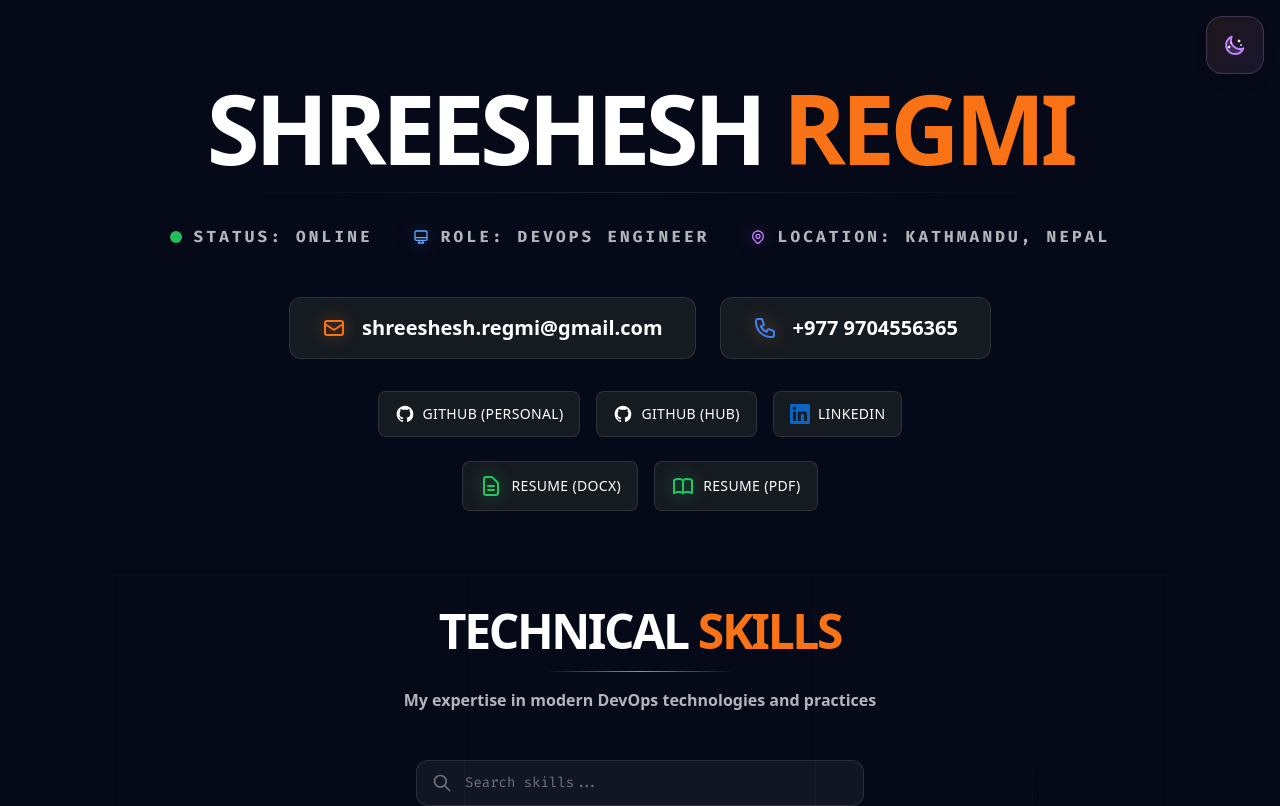
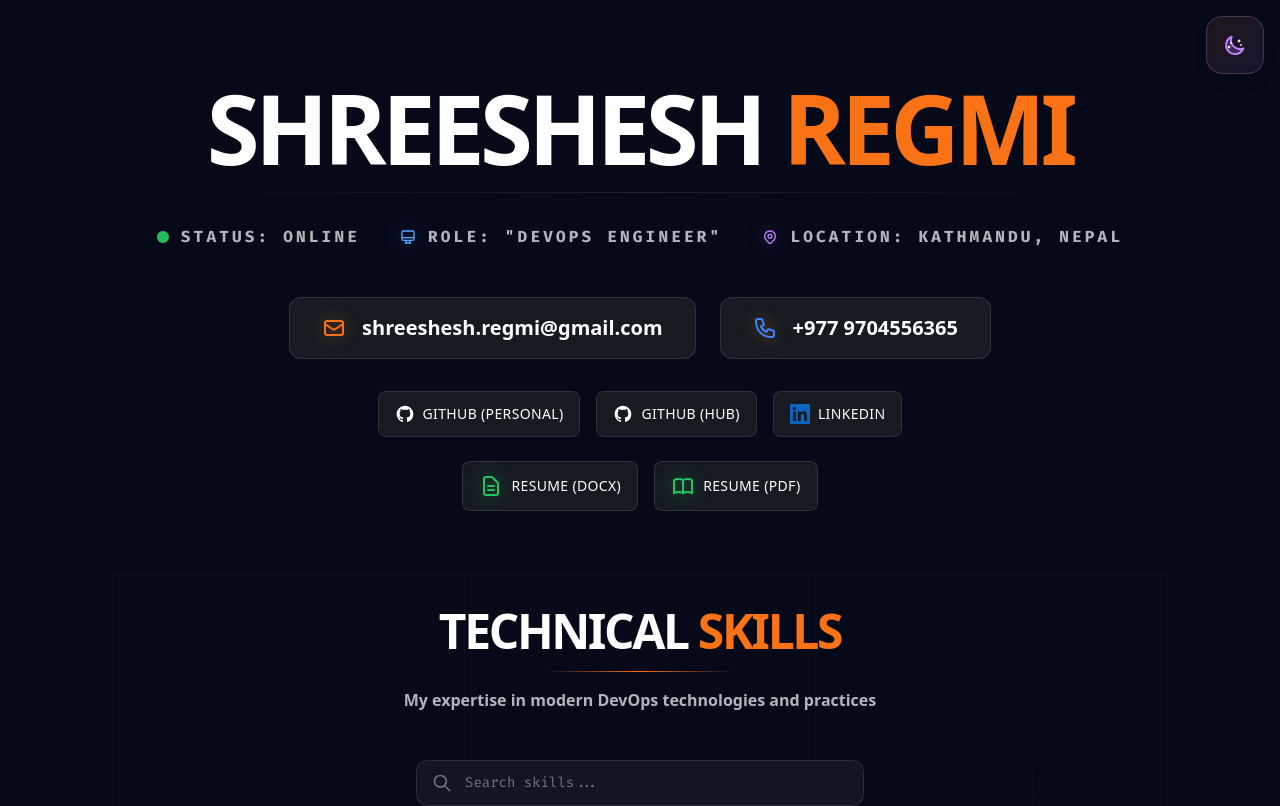
Before and after one commit to regmishreeshesh-hub/Shreeshesh-DevOps-Profile-yaml, a React (Vite) app: page / in a window 1280 px wide. Shown: the top 806 px of the page. Built offline with nearby package versions, Linux system fonts and the light colour scheme.

Commit message:
DEVOPS ENGINEER in double quotes

```diff
--- a/App.tsx
+++ b/App.tsx
@@ -184,7 +184,7 @@ const App: React.FC = () => {
                 <svg xmlns="http://www.w3.org/2000/svg" className="w-4 h-4 text-blue-400 drop-shadow-[0_0_8px_rgba(59,130,246,0.5)]" fill="none" viewBox="0 0 24 24" stroke="currentColor">
                   <path strokeLinecap="round" strokeLinejoin="round" strokeWidth={2} d="M9.75 17L9 20l-1 1h8l-1-1-.75-3M3 13h18M5 17h14a2 2 0 002-2V5a2 2 0 00-2-2H5a2 2 0 00-2 2v10a2 2 0 002 2z" />
                 </svg>
-                <span className="font-bold">ROLE: DEVOPS ENGINEER</span>
+                <span className="font-bold">ROLE: "DEVOPS ENGINEER"</span>
               </span>
             <span className="flex items-center gap-3">
                 <svg xmlns="http://www.w3.org/2000/svg" className="w-4 h-4 text-purple-400 drop-shadow-[0_0_8px_rgba(168,85,247,0.5)]" fill="none" viewBox="0 0 24 24" stroke="currentColor">
```
